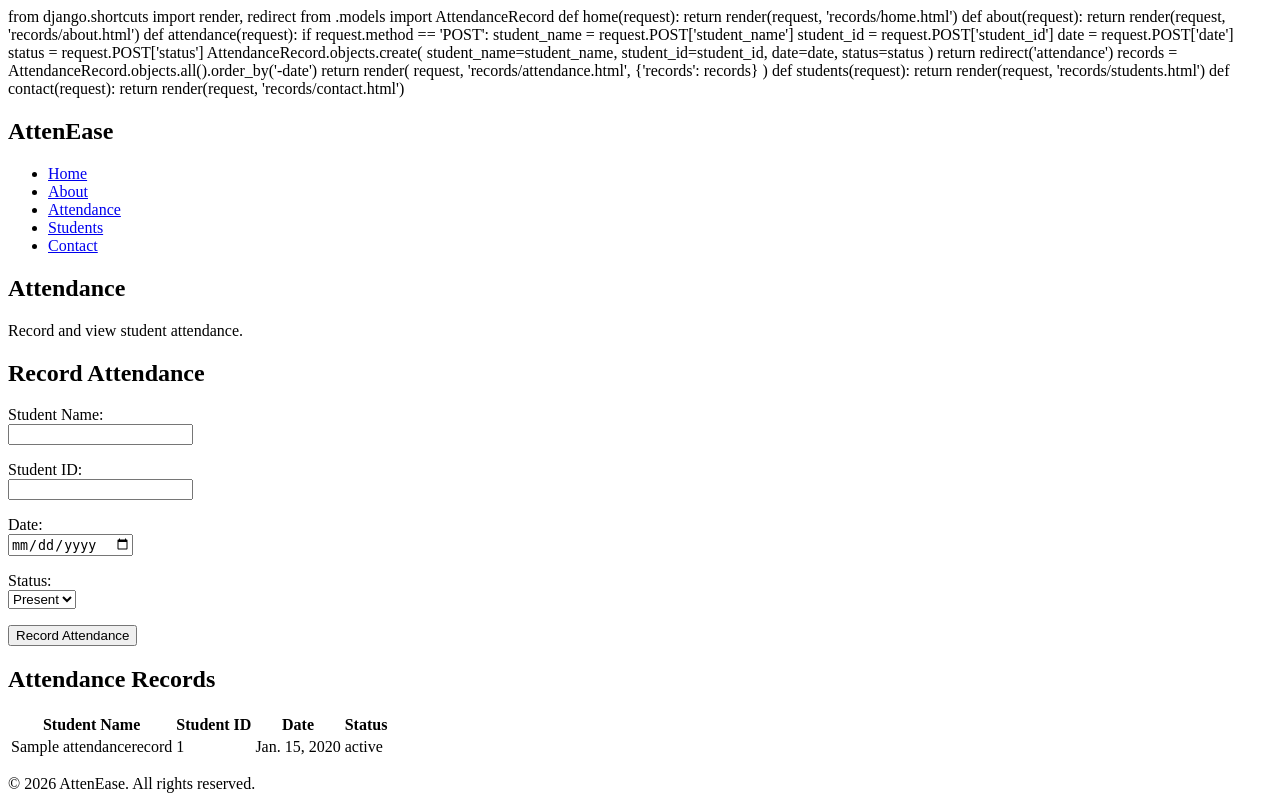
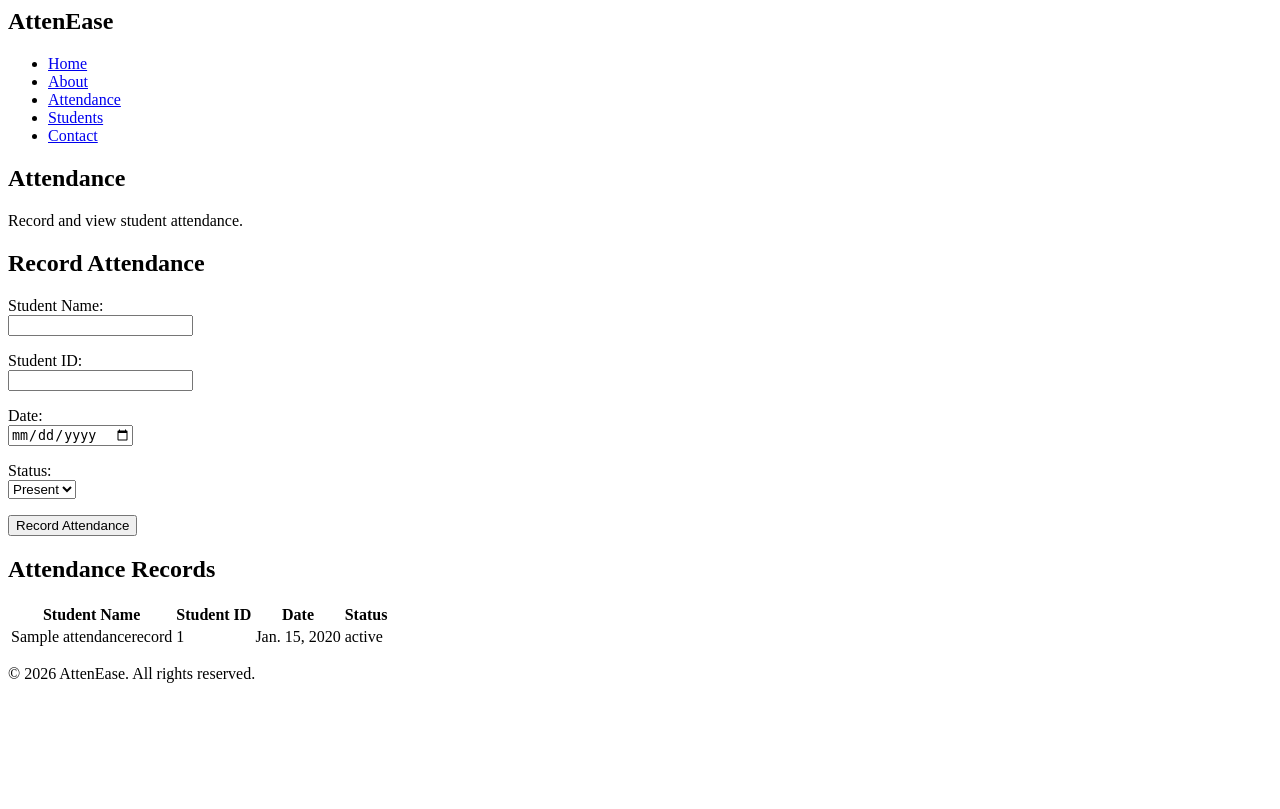
Before and after one commit to JendelLilan2525/AttenEase, a Django app: page /attendance/ in a window 1280 px wide. After the commit the page ends 683 px from the top, so only its background shows below. Run offline with Django 5.2, Linux system fonts and the light colour scheme; tables that the repository leaves empty hold one stand-in row (values such as "Sample post").

Commit message:
Fix attendance page template

```diff
--- a/record/templates/records/attendance.html
+++ b/record/templates/records/attendance.html
@@ -1,48 +1,3 @@
-from django.shortcuts import render, redirect
-from .models import AttendanceRecord
-
-
-def home(request):
-    return render(request, 'records/home.html')
-
-
-def about(request):
-    return render(request, 'records/about.html')
-
-
-def attendance(request):
-
-    if request.method == 'POST':
-
-        student_name = request.POST['student_name']
-        student_id = request.POST['student_id']
-        date = request.POST['date']
-        status = request.POST['status']
-
-        AttendanceRecord.objects.create(
-            student_name=student_name,
-            student_id=student_id,
-            date=date,
-            status=status
-        )
-
-        return redirect('attendance')
-
-    records = AttendanceRecord.objects.all().order_by('-date')
-
-    return render(
-        request,
-        'records/attendance.html',
-        {'records': records}
-    )
-
-
-def students(request):
-    return render(request, 'records/students.html')
-
-
-def contact(request):
-    return render(request, 'records/contact.html')
 {% extends 'records/base.html' %}
 
 {% block title %}Attendance | AttenEase{% endblock %}
@@ -57,7 +12,6 @@ def contact(request):
         Record and view student attendance.
     </p>
 
-    <!-- Attendance Form -->
     <div class="attendance-box">
 
         <h2>Record Attendance</h2>
@@ -100,8 +54,6 @@ def contact(request):
 
     </div>
 
-
-    <!-- Attendance Records -->
     <div class="attendance-box">
 
         <h2>Attendance Records</h2>
```
